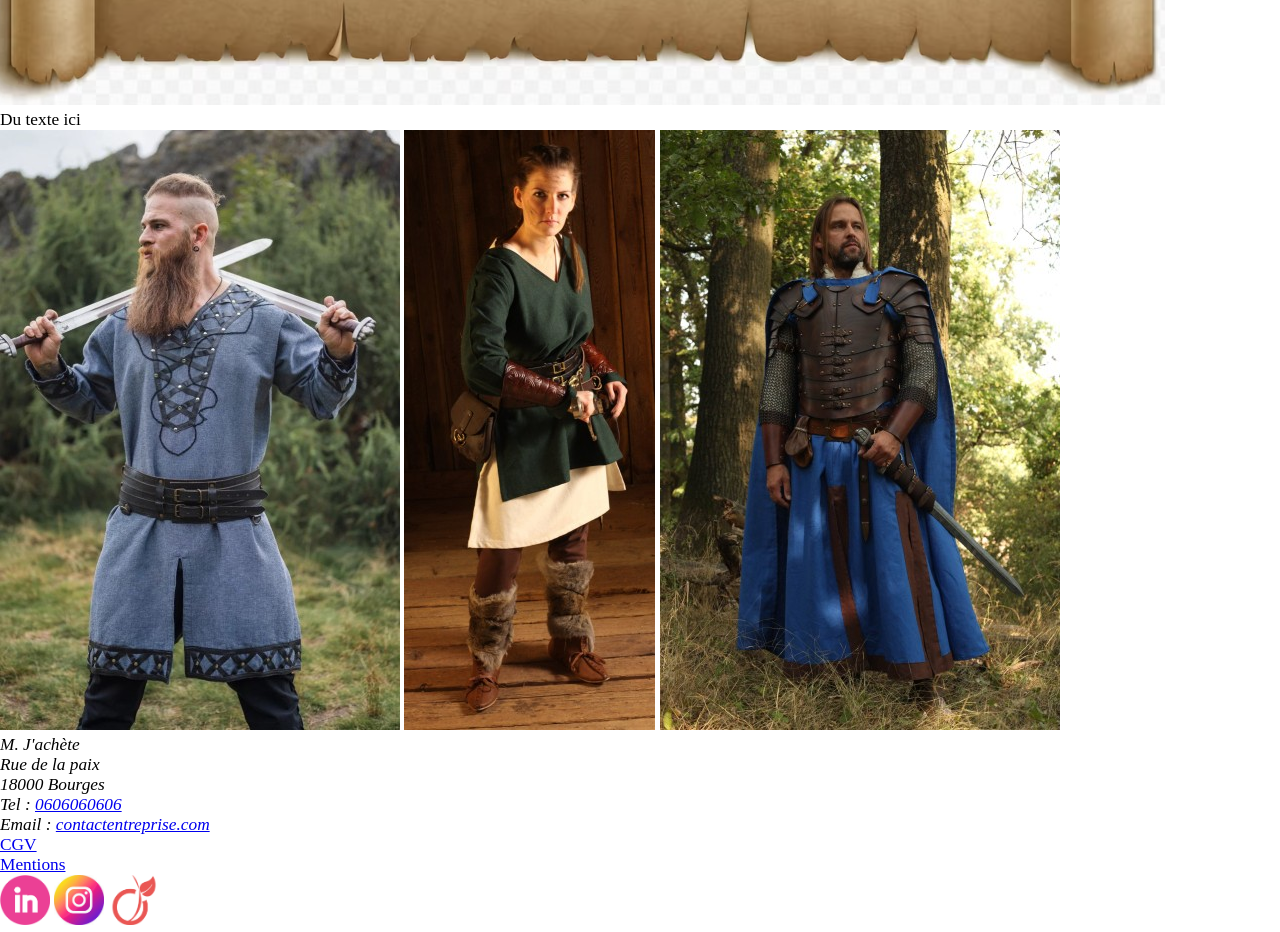
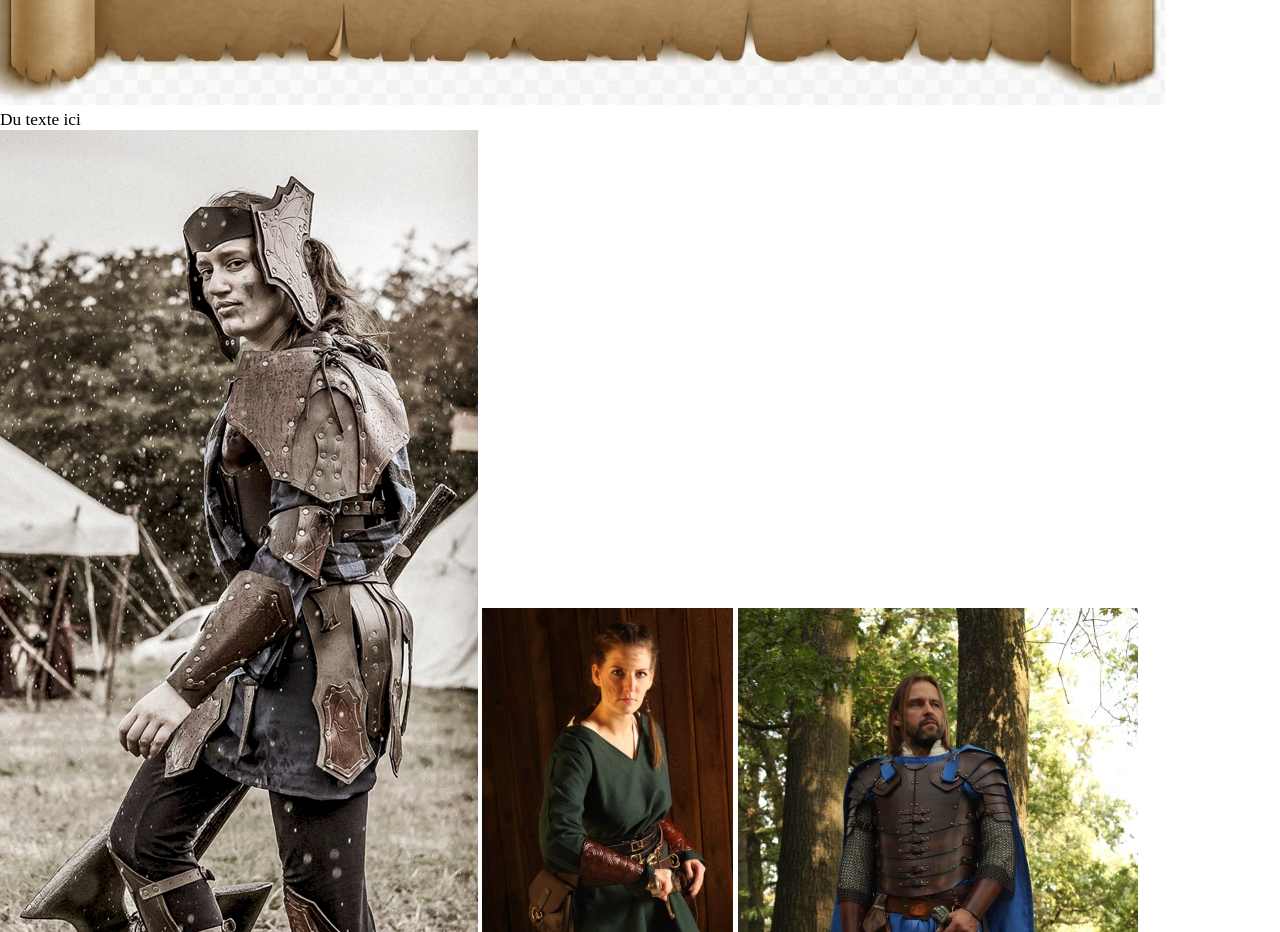
Before and after one commit to CecileLouisy/ExoHTML, a plain HTML site: page index.html in a window 1280 px wide. Shown: the part 600-1532 px from the top of the page. Drawn offline with Linux system fonts and the light colour scheme.

Commit message:
changement image top1

```diff
--- a/index.html
+++ b/index.html
@@ -32,7 +32,7 @@
         </div>
         <div class="topVentes">
             <div class="top3">
-                <a href="produit.html"><img src="img/top1.jpg" alt=viking title="top1"></a>
+                <a href="produit.html"><img src="img/top1.png" alt="armure valkyrie" title="top1"></a>
                 <a href="produit.html"><img src="img/top2.jpg" alt="dame verte" title="top2"></a>
                 <a href="produit.html"><img src="img/top3.jpg" alt="commandant" title="top3"></a>
             </div>
```
Also changed, not shown: img/top1.jpg (deleted), img/top1.png (added).
